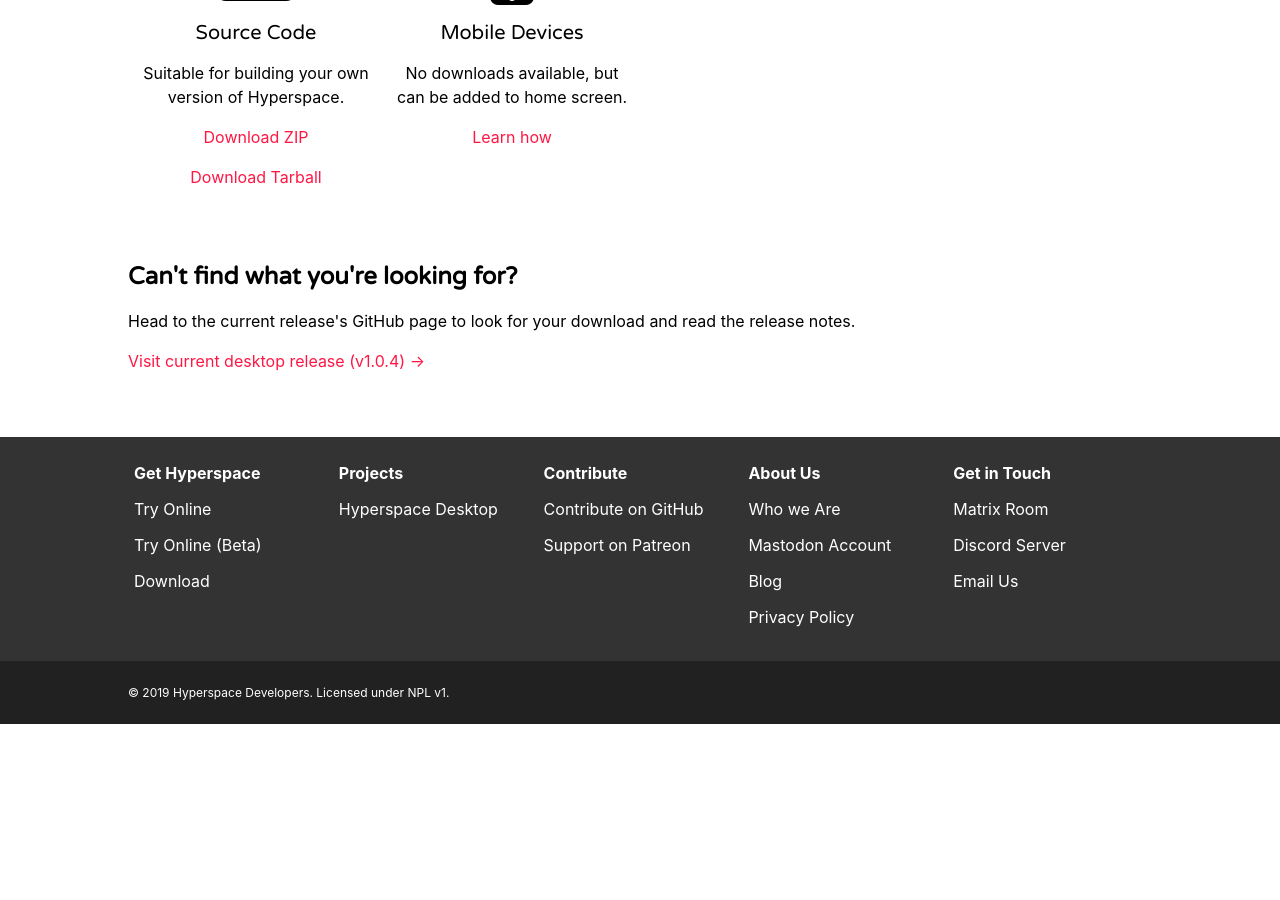
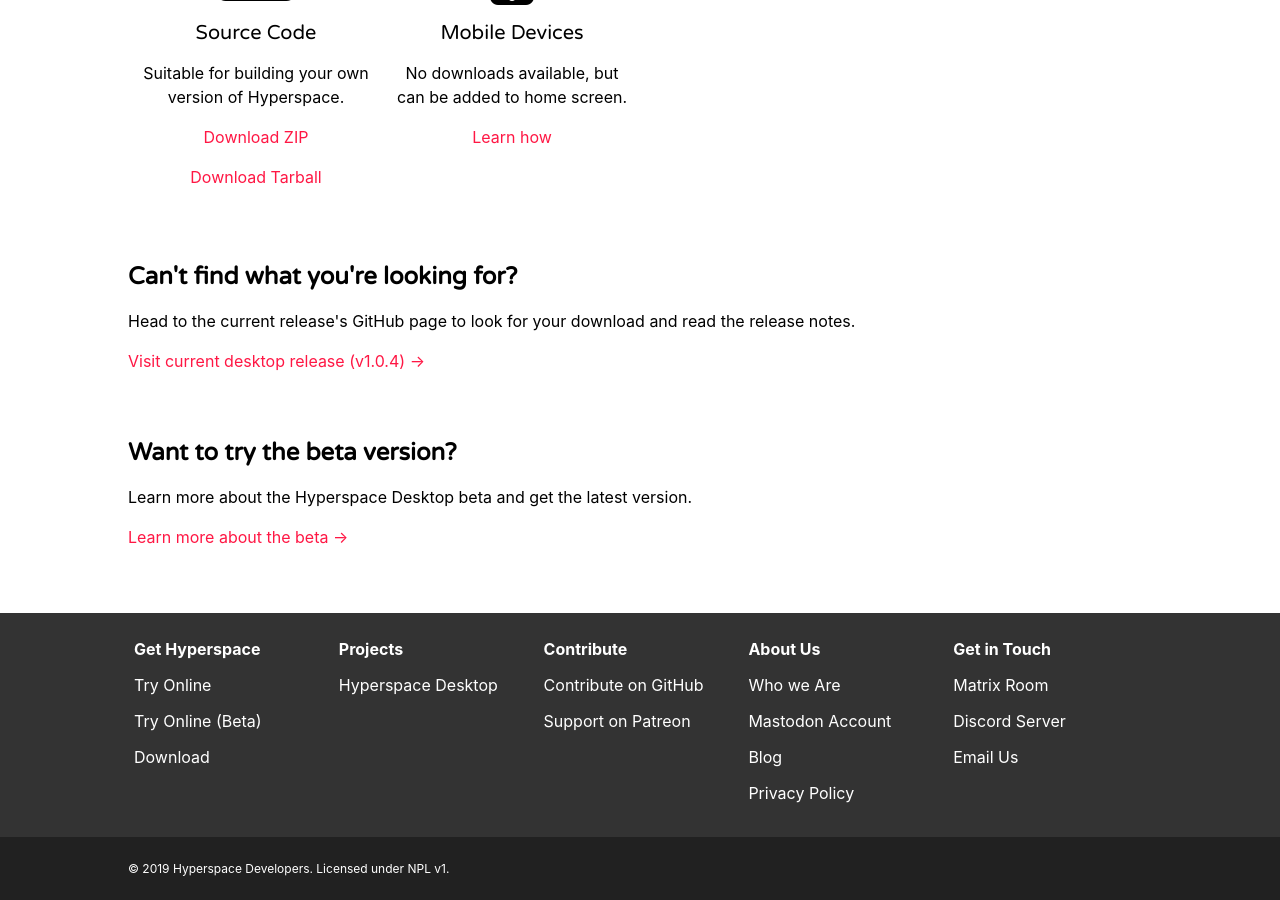
Before and after one commit to hyperspacedev/hyperspacedev.github.io, a Jekyll site: the page built from downloads.html, in a window 1280 px wide and 900 px high, scrolled down 804 px. Built offline with Jekyll 4.4.1, drawn with Linux system fonts in a browser that asks for light colours; nearby versions of some CDN libraries; some web fonts are replaced; before the commit the page ends 1528 px from its top, so only the background shows below that.

Commit message:
Add desktop beta page, new 404 image from unDraw

```diff
--- a/_config.yml
+++ b/_config.yml
@@ -8,6 +8,7 @@
   desktop:
     base_url: "https://github.com/hyperspacedev/hyperspace/releases/"
     version: "1.0.4"
+    beta_version: "1.1.0-beta1"
 
 collections:
   docs:
--- a/downloads.html
+++ b/downloads.html
@@ -121,3 +121,10 @@
         <a href="{{ site.download_config.desktop.base_url }}v{{ site.download_config.desktop.version }}/">Visit current desktop release (v{{ site.download_config.desktop.version }}) &rightarrow;</a>
     </p>
 </div>
+<div class="section">
+        <h2>Want to try the beta version?</h2>
+        <p>Learn more about the Hyperspace Desktop beta and get the latest version.</p>
+        <p>
+            <a href="./desktop/beta">Learn more about the beta &rightarrow;</a>
+        </p>
+    </div>
```
Also changed, not shown: 404.html (+7 -7 lines), products/desktop-beta.md (added, +31 -0 lines), assets/images/desktop-beta.png (added), assets/images/missingno.svg (added), products/desktop.html (renamed from about.html).
